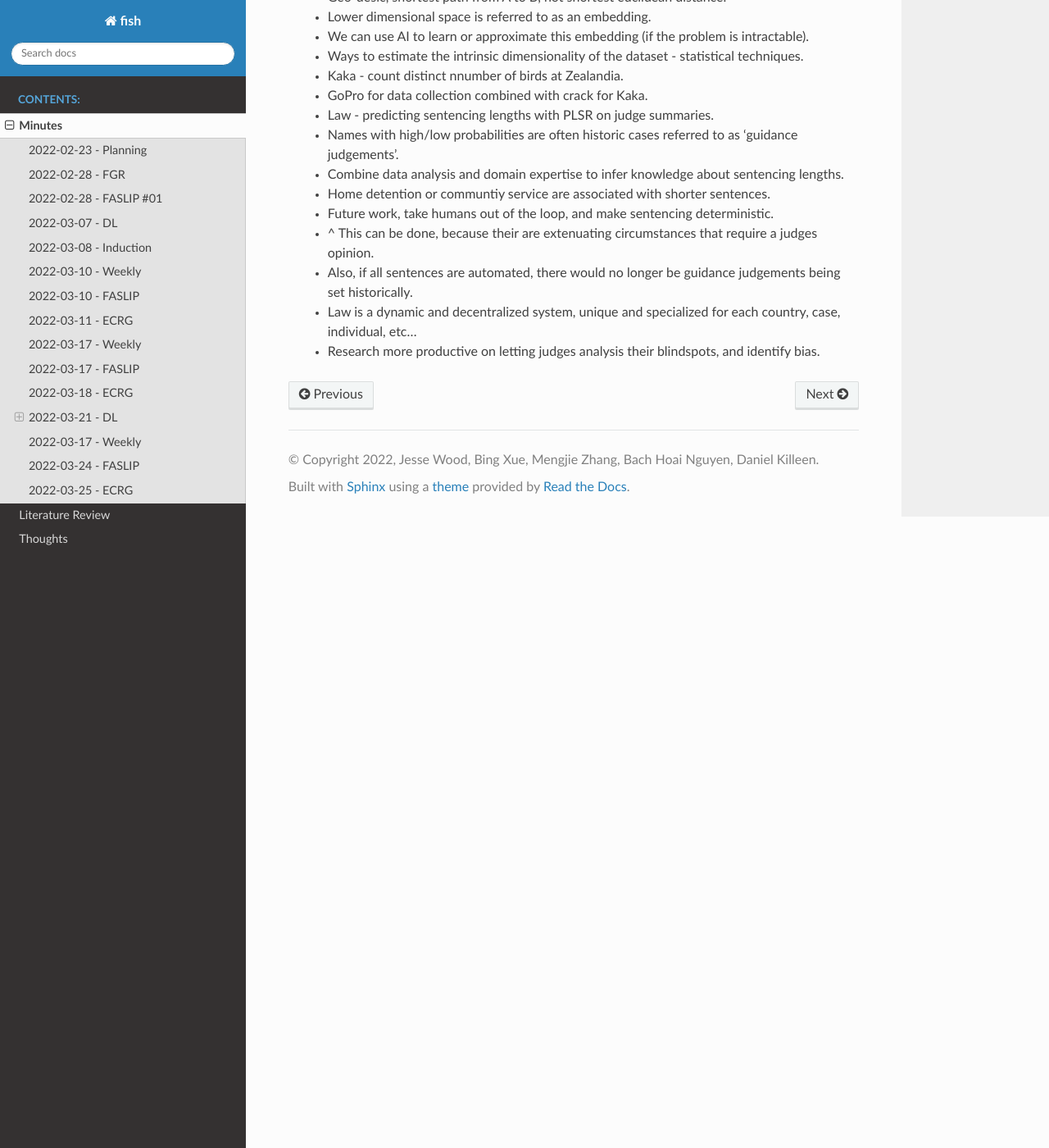
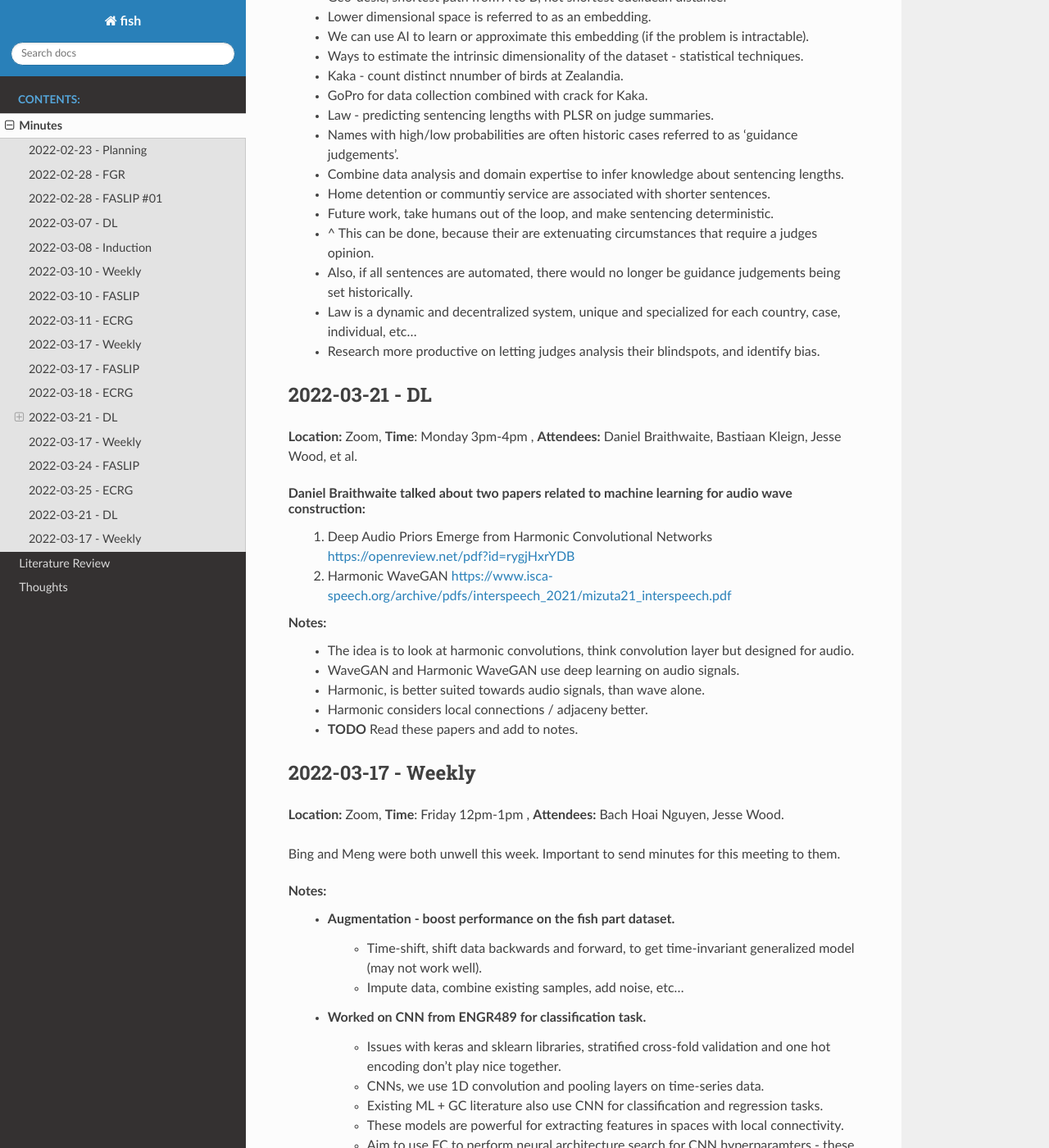
Before and after one commit to woodRock/fishy-business, a Sphinx documentation site: the page built from docs/source/minutes.rst, in a window 1280 px wide and 1400 px high, scrolled down 10978 px. Shown: the whole window at 82% size. Built offline with Sphinx 7.4.7 and the Read the Docs theme 2.0.0, drawn with Linux system fonts in a browser that asks for light colours; some of the changed text lies outside the part shown.

Commit message:
Weekly meeting notes

```diff
--- a/docs/source/minutes.rst
+++ b/docs/source/minutes.rst
@@ -267,7 +267,7 @@ Notes:
 
 2022-03-21 - DL
 ~~~~~~~~~~~~~~~
-**Location:** Zoom, **Time**: Monday 3pm-4pm , **Attendees:** Bastiaan Kleign, Jesse Wood, Hayden Dyne, et al.
+**Location:** Zoom, **Time**: Monday 3pm-4pm , **Attendees:** Hayden Dyne, Bastiaan Kleign, Jesse Wood, et al.
 
 Talk by Hayden on two papers:
     * End-to-end driving via conditional imitation learning (Cai 2020, cai2020high) https://ieeexplore.ieee.org/abstract/document/8460487/
@@ -377,3 +377,43 @@ Notes:
     * Also, if all sentences are automated, there would no longer be guidance judgements being set historically.
     * Law is a dynamic and decentralized system, unique and specialized for each country, case, individual, etc...
     * Research more productive on letting judges analysis their blindspots, and identify bias.
+
+2022-03-21 - DL
+~~~~~~~~~~~~~~~
+**Location:** Zoom, **Time**: Monday 3pm-4pm , **Attendees:** Daniel Braithwaite, Bastiaan Kleign, Jesse Wood, et al.
+
+Daniel Braithwaite talked about two papers related to machine learning for audio wave construction:
+    1. Deep Audio Priors Emerge from Harmonic Convolutional Networks https://openreview.net/pdf?id=rygjHxrYDB
+    2. Harmonic WaveGAN https://www.isca-speech.org/archive/pdfs/interspeech_2021/mizuta21_interspeech.pdf
+
+Notes:
+    * The idea is to look at harmonic convolutions, think convolution layer but designed for audio.
+    * WaveGAN and Harmonic WaveGAN use deep learning on audio signals.
+    * Harmonic, is better suited towards audio signals, than wave alone.
+    * Harmonic considers local connections / adjaceny better.
+    * **TODO** Read these papers and add to notes.
+
+2022-03-17 - Weekly
+~~~~~~~~~~~~~~~~~~~
+**Location:** Zoom, **Time**: Friday 12pm-1pm , **Attendees:** Bach Hoai Nguyen, Jesse Wood.
+
+Bing and Meng were both unwell this week. Important to send minutes for this meeting to them.
+
+Notes:
+    * Augmentation - boost performance on the fish part dataset.
+        * Time-shift, shift data backwards and forward, to get time-invariant generalized model (may not work well).
+        * Impute data, combine existing samples, add noise, etc...
+    * Worked on CNN from ENGR489 for classification task.
+        * Issues with keras and sklearn libraries, stratified cross-fold validation and one hot encoding don't play nice together.
+        * CNNs, we use 1D convolution and pooling layers on time-series data.
+        * Existing ML + GC literature also use CNN for classification and regression tasks.
+        * These models are powerful for extracting features in spaces with local connectivity.
+        * Aim to use EC to perform neural architecture search for CNN hyperparamters - these differ for each dataset.
+    * Both EC and Bayesian Optimization approaches work for neural architecture search.
+        * However, EC has more interpretable results, e.g. a genetic algorithm produces an explainable tree.
+        * Neural networks are black-box and esoteric, we understand how (i.e. back-prop, SGD), but not why?
+        * EC produces simpler representations, that can be prodded with domain expertise.
+    * Important to read heaps for first few months of PHD.
+        * Take original notes that can contribute toward a backgroup chapter of my proposal.
+        * Get an idea of what has been done, and what I want to do.
+        * Still reading psychology textbook on memory and the brain to establish conceptual framework for learning.
```
Also changed, not shown: docs/source/thoughts.rst (line endings or trailing spaces).
